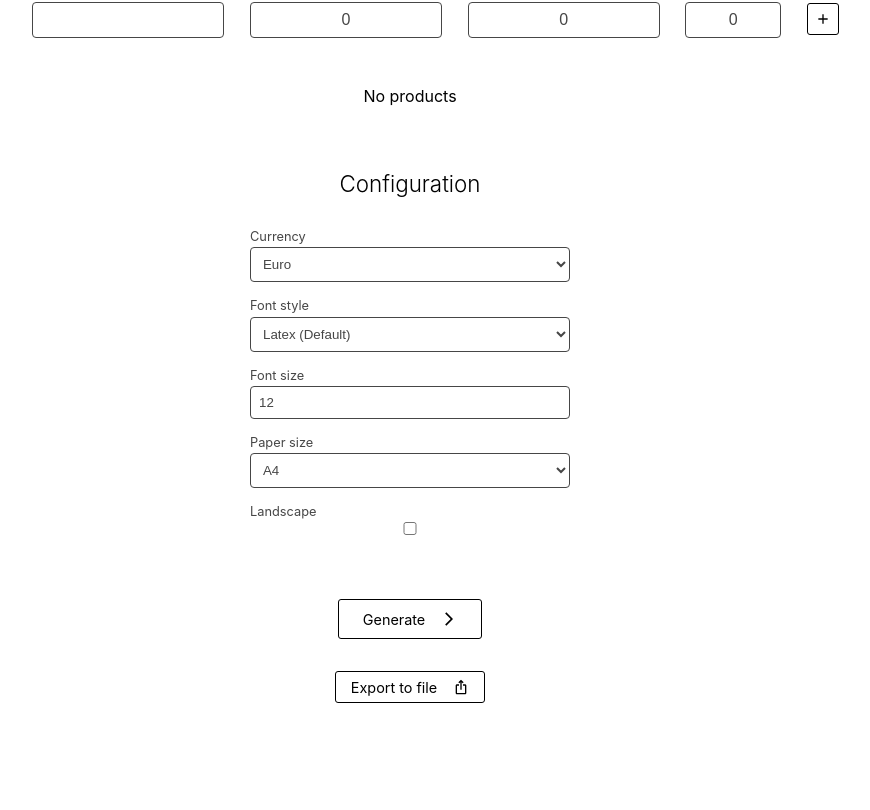
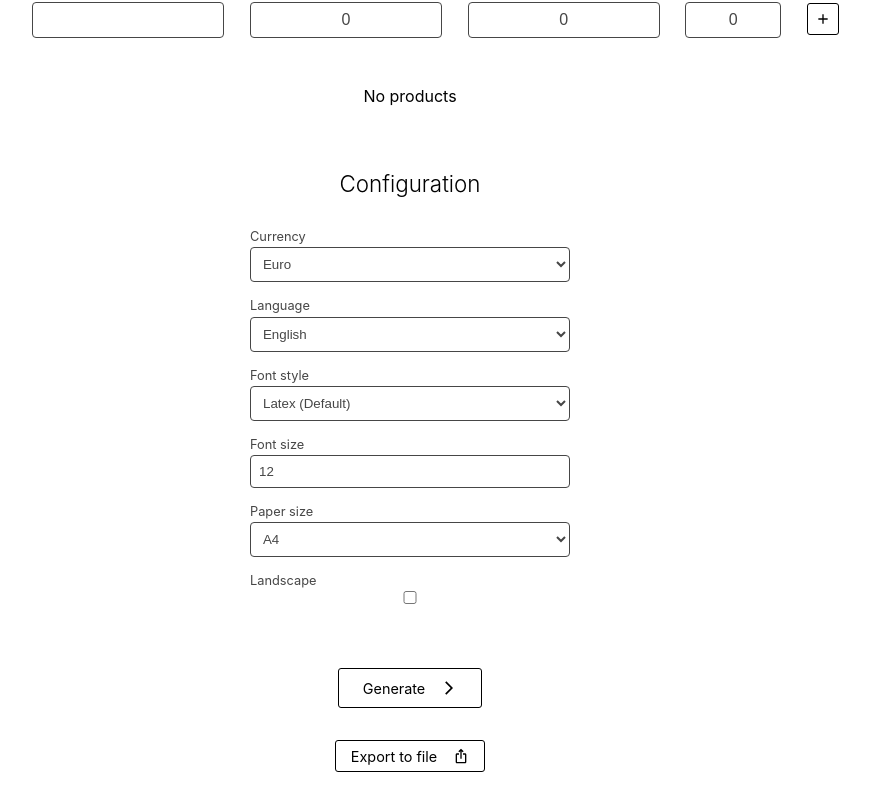
Before and after one commit to alejandrobujan/bills_generator, a Next.js app in the folder frontend/: page / in a window 1280 px wide. Shown: the part 826-1636 px from the top of the page, without its empty margins (230-1100 px from the left). Built offline with nearby package versions, Linux system fonts and the light colour scheme.

Commit message:
Add: Language selector in pdf config section

```diff
--- a/frontend/src/components/PdfConfiguration/PdfConfiguration.tsx
+++ b/frontend/src/components/PdfConfiguration/PdfConfiguration.tsx
@@ -1,6 +1,7 @@
 import {
   currencyMap,
   fontStyleMap,
+  languageMap,
   paperSizeMap,
 } from "../../entities/ConfigSchemas";
 import PdfConfig from "../../entities/PdfConfig";
@@ -33,6 +34,21 @@ export default function PdfConfiguration({ config, onChangeConfig }: Props) {
         >
           <option value="euro">Euro</option>
           <option value="dollar">Dollar</option>
+        </SelectInput>
+
+        <SelectInput
+          label="Language"
+          value={config.language}
+          onChange={(language) => {
+            onChangeConfig({
+              ...config,
+              language: languageMap.get(language)!,
+            });
+          }}
+        >
+          <option value="en">English</option>
+          <option value="es">Spanish</option>
+          <option value="gl">Galician</option>
         </SelectInput>
 
         <SelectInput
--- a/frontend/src/entities/ConfigSchemas.ts
+++ b/frontend/src/entities/ConfigSchemas.ts
@@ -1,4 +1,5 @@
 import { z } from "zod";
+import PdfConfig from "./PdfConfig";
 
 export const FontStyleSchema = z.union([
   z.literal("latex"),
@@ -15,7 +16,14 @@ export const PaperSizeSchema = z.union([
 ]);
 
 export const CurrencySchema = z.union([z.literal("euro"), z.literal("dollar")]);
-export type Currency = z.infer<typeof CurrencySchema>;
+
+export const LanguageSchema = z.union([
+  z.literal("en"),
+  z.literal("es"),
+  z.literal("gl"),
+]);
+
+// Maps to get const strings from enum values
 
 export const fontStyleMap = new Map([
   ["latex", "latex" as const],
@@ -36,10 +44,16 @@ export const currencyMap = new Map([
   ["dollar", "dollar" as const],
 ]);
 
+export const languageMap = new Map([
+  ["en", "en" as const],
+  ["es", "es" as const],
+  ["gl", "gl" as const],
+]);
+
 const currencyToSymbolMap = new Map([
   ["euro", "€"],
   ["dollar", "$"],
 ]);
-export const getCurrencySymbol = (currency: Currency) => {
+export const getCurrencySymbol = (currency: PdfConfig["currency"]) => {
   return currencyToSymbolMap.get(currency);
 };
--- a/frontend/src/entities/PdfConfig.ts
+++ b/frontend/src/entities/PdfConfig.ts
@@ -2,6 +2,7 @@ import { z } from "zod";
 import {
   CurrencySchema,
   FontStyleSchema,
+  LanguageSchema,
   PaperSizeSchema,
 } from "./ConfigSchemas";
 import PdfConfigDto, { PdfConfigDtoSchema } from "./PdfConfigDto";
@@ -9,6 +10,7 @@ import PdfConfigDto, { PdfConfigDtoSchema } from "./PdfConfigDto";
 export const PdfConfigSchema = z
   .object({
     currency: CurrencySchema,
+    language: LanguageSchema,
     fontStyle: FontStyleSchema,
     fontSize: z.number(),
     paperSize: PaperSizeSchema,
@@ -22,6 +24,7 @@ export default PdfConfig;
 export const getDefaultPdfConfig = () => {
   return PdfConfigSchema.parse({
     currency: "euro" as const,
+    language: "en" as const,
     fontStyle: "latex" as const,
     fontSize: 12,
     paperSize: "a4paper" as const,
@@ -32,6 +35,7 @@ export const getDefaultPdfConfig = () => {
 export const toPdfConfigDto = (config: PdfConfig): PdfConfigDto => {
   return PdfConfigDtoSchema.parse({
     currency: config.currency,
+    language: config.language,
     font_size: config.fontSize,
     font_style: config.fontStyle,
     paper_size: config.paperSize,
--- a/frontend/src/entities/PdfConfigDto.ts
+++ b/frontend/src/entities/PdfConfigDto.ts
@@ -2,6 +2,7 @@ import { z } from "zod";
 import {
   CurrencySchema,
   FontStyleSchema,
+  LanguageSchema,
   PaperSizeSchema,
 } from "./ConfigSchemas";
 import PdfConfig, { PdfConfigSchema } from "./PdfConfig";
@@ -9,6 +10,7 @@ import PdfConfig, { PdfConfigSchema } from "./PdfConfig";
 export const PdfConfigDtoSchema = z
   .object({
     currency: CurrencySchema.optional(),
+    language: LanguageSchema.optional(),
     font_size: z.number().optional(),
     font_style: FontStyleSchema.optional(),
     paper_size: PaperSizeSchema.optional(),
@@ -22,6 +24,7 @@ export default PdfConfigDto;
 export const getDefaultPdfConfigDto = (): PdfConfigDto => {
   return PdfConfigDtoSchema.parse({
     currency: "euro" as const,
+    language: "en" as const,
     font_size: 12,
     font_style: "latex" as const,
     paper_size: "a4paper" as const,
@@ -32,6 +35,7 @@ export const getDefaultPdfConfigDto = (): PdfConfigDto => {
 export const toPdfConfig = (dto: PdfConfigDto): PdfConfig => {
   return PdfConfigSchema.parse({
     currency: dto.currency,
+    language: dto.language,
     fontSize: dto.font_size,
     fontStyle: dto.font_style,
     paperSize: dto.paper_size,
```
